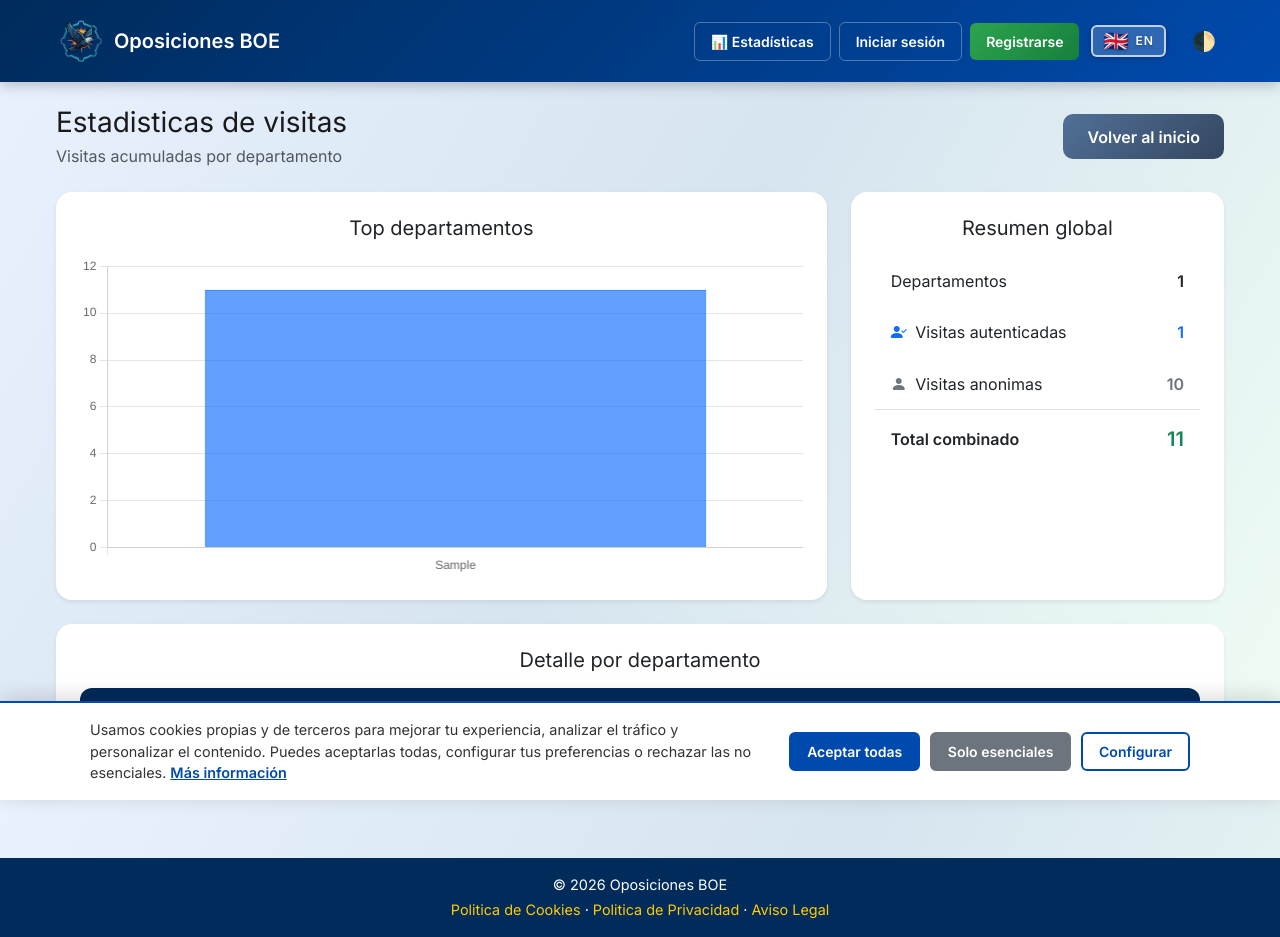
After one commit to Proyectos-de-practicas-de-ZaitecM26/ASubiela-Scraper, a Flask app: page /estadisticas in a window 1280 px wide. The commit adds this page. Run offline with Flask 3, Linux system fonts and the light colour scheme; tables that the repository leaves empty hold one stand-in row (values such as "Sample post").

Commit message:
feat: página de estadísticas con visitas autenticadas y anónimas

```diff
--- a/app/db.py
+++ b/app/db.py
@@ -80,6 +80,15 @@ def init_users_db():
     )
     db.execute(
         """
+        CREATE TABLE IF NOT EXISTS visitas_global (
+            oposicion_id INTEGER PRIMARY KEY,
+            total_visitas INTEGER NOT NULL DEFAULT 0,
+            fecha_ultima_visita TEXT NOT NULL
+        )
+    """
+    )
+    db.execute(
+        """
         CREATE TABLE IF NOT EXISTS favoritas (
             id INTEGER PRIMARY KEY AUTOINCREMENT,
             user_id INTEGER NOT NULL,
--- a/app/routes/main.py
+++ b/app/routes/main.py
@@ -279,23 +279,44 @@ def estadisticas():
     boe_db = get_boe_db()
     users_db = get_users_db()
 
-    visitas = users_db.execute(
+    visitas_user = users_db.execute(
         """
         SELECT oposicion_id, COUNT(id) AS total_visitas
         FROM visitas
         GROUP BY oposicion_id
         """
     ).fetchall()
+    visitas_global = users_db.execute(
+        """
+        SELECT oposicion_id, total_visitas
+        FROM visitas_global
+        """
+    ).fetchall()
 
-    if not visitas:
+    total_autenticadas = sum(v["total_visitas"] for v in visitas_user)
+    total_anonimas = sum(v["total_visitas"] for v in visitas_global)
+
+    visitas_por_oposicion = {}
+    for v in visitas_user:
+        visitas_por_oposicion[v["oposicion_id"]] = (
+            visitas_por_oposicion.get(v["oposicion_id"], 0) + v["total_visitas"]
+        )
+    for v in visitas_global:
+        visitas_por_oposicion[v["oposicion_id"]] = (
+            visitas_por_oposicion.get(v["oposicion_id"], 0) + v["total_visitas"]
+        )
+
+    if not visitas_por_oposicion:
         return render_template(
             "estadisticas.html",
             stats=[],
             labels=[],
             values=[],
+            total_autenticadas=0,
+            total_anonimas=0,
         )
 
-    opos_ids = [v["oposicion_id"] for v in visitas]
+    opos_ids = list(visitas_por_oposicion.keys())
     placeholders = ",".join("?" * len(opos_ids))
     opos_rows = boe_db.execute(
         f"SELECT id, departamento FROM oposiciones WHERE id IN ({placeholders})",
@@ -304,11 +325,11 @@ def estadisticas():
     dept_por_id = {row["id"]: row["departamento"] for row in opos_rows}
 
     agg = {}
-    for v in visitas:
-        dep = dept_por_id.get(v["oposicion_id"])
+    for oposicion_id, total_visitas in visitas_por_oposicion.items():
+        dep = dept_por_id.get(oposicion_id)
         if not dep:
             continue
-        agg[dep] = agg.get(dep, 0) + v["total_visitas"]
+        agg[dep] = agg.get(dep, 0) + total_visitas
 
     stats = [
         {"departamento": dep, "total_visitas": total}
@@ -317,7 +338,14 @@ def estadisticas():
     labels = [s["departamento"] for s in stats]
     values = [s["total_visitas"] for s in stats]
 
-    return render_template("estadisticas.html", stats=stats, labels=labels, values=values)
+    return render_template(
+        "estadisticas.html",
+        stats=stats,
+        labels=labels,
+        values=values,
+        total_autenticadas=total_autenticadas,
+        total_anonimas=total_anonimas,
+    )
 
 
 @main_bp.route("/politica-cookies")
--- a/templates/base.html
+++ b/templates/base.html
@@ -40,6 +40,9 @@ Define la estructura general de la aplicación:
 
         <div id="navbarContent" class="nav-collapse">
           <ul class="nav-list">
+            <li class="nav-item">
+              <a href="{{ url_for('main.estadisticas') }}" class="btn-login" data-i18n="nav.stats">📊 Estadísticas</a>
+            </li>
             {% if user.is_authenticated %}
             <li class="nav-item user-menu">
               <a class="user-link" href="#" id="userMenuDropdown" aria-haspopup="true" aria-expanded="false">
@@ -1033,6 +1036,7 @@ document.addEventListener("DOMContentLoaded", function () {
 
       const translations = {
         es: {
+          'nav.stats':             '📊 Estadísticas',
           'nav.vigentes':          '📚 Oposiciones vigentes',
           'nav.favoritas':         '⭐ Mis Favoritas',
           'nav.alertas':           '🔔 Alertas por correo',
@@ -1256,6 +1260,7 @@ document.addEventListener("DOMContentLoaded", function () {
           'cookie.save':           'Guardar preferencias',
         },
         en: {
+          'nav.stats':             '📊 Stats',
           'nav.vigentes':          '📚 Current vacancies',
           'nav.favoritas':         '⭐ My Favourites',
           'nav.alertas':           '🔔 Email alerts',
--- /dev/null
+++ b/templates/estadisticas.html
@@ -0,0 +1,132 @@
+{% extends "base.html" %}
+
+{% block content %}
+<div class="d-flex justify-content-between align-items-center mb-4 flex-wrap gap-2">
+  <div>
+    <h1 class="h3 mb-1">Estadisticas de visitas</h1>
+    <p class="text-muted mb-0">Visitas acumuladas por departamento</p>
+  </div>
+  <a href="{{ url_for('main.index') }}" class="btn btn-outline-secondary">Volver al inicio</a>
+</div>
+
+{% if not stats %}
+<div class="alert alert-info" role="alert">
+  Todavia no hay datos de visitas para mostrar.
+</div>
+{% else %}
+<div class="row g-4">
+  <div class="col-12 col-lg-8">
+    <div class="card shadow-sm h-100">
+      <div class="card-body">
+        <h2 class="h5 mb-3">Top departamentos</h2>
+        <div style="height: 320px; position: relative;">
+          <canvas id="statsChart" aria-label="Grafico de visitas por departamento" role="img"></canvas>
+        </div>
+      </div>
+    </div>
+  </div>
+
+  <div class="col-12 col-lg-4">
+    <div class="card shadow-sm h-100">
+      <div class="card-body">
+        <h2 class="h5 mb-3">Resumen global</h2>
+        <ul class="list-group list-group-flush">
+          <li class="list-group-item d-flex justify-content-between">
+            <span>Departamentos</span>
+            <strong>{{ stats|length }}</strong>
+          </li>
+          <li class="list-group-item d-flex justify-content-between align-items-center">
+            <span>
+              <i class="bi bi-person-check-fill text-primary me-1"></i>
+              Visitas autenticadas
+            </span>
+            <strong class="text-primary">{{ total_autenticadas }}</strong>
+          </li>
+          <li class="list-group-item d-flex justify-content-between align-items-center">
+            <span>
+              <i class="bi bi-person-fill text-secondary me-1"></i>
+              Visitas anonimas
+            </span>
+            <strong class="text-secondary">{{ total_anonimas }}</strong>
+          </li>
+          <li class="list-group-item d-flex justify-content-between align-items-center border-top">
+            <span class="fw-semibold">Total combinado</span>
+            <strong class="text-success fs-5">{{ total_autenticadas + total_anonimas }}</strong>
+          </li>
+        </ul>
+      </div>
+    </div>
+  </div>
+
+  <div class="col-12">
+    <div class="card shadow-sm">
+      <div class="card-body">
+        <h2 class="h5 mb-3">Detalle por departamento</h2>
+        <div class="table-responsive">
+          <table class="table table-striped table-hover align-middle mb-0">
+            <thead>
+              <tr>
+                <th scope="col">Departamento</th>
+                <th scope="col" class="text-end">Visitas</th>
+              </tr>
+            </thead>
+            <tbody>
+              {% for row in stats %}
+              <tr>
+                <td>{{ row.departamento }}</td>
+                <td class="text-end fw-semibold">{{ row.total_visitas }}</td>
+              </tr>
+              {% endfor %}
+            </tbody>
+          </table>
+        </div>
+      </div>
+    </div>
+  </div>
+</div>
+
+<script src="https://cdn.jsdelivr.net/npm/chart.js"></script>
+<script>
+  (function () {
+    const labels = {{ labels|tojson }};
+    const values = {{ values|tojson }};
+
+    const ctx = document.getElementById("statsChart");
+    if (!ctx || !labels.length) return;
+
+    new Chart(ctx, {
+      type: "bar",
+      data: {
+        labels: labels,
+        datasets: [{
+          label: "Visitas",
+          data: values,
+          borderWidth: 1,
+          backgroundColor: "rgba(13, 110, 253, 0.65)",
+          borderColor: "rgba(13, 110, 253, 1)"
+        }]
+      },
+      options: {
+        responsive: true,
+        maintainAspectRatio: false,
+        plugins: {
+          legend: {
+            display: false
+          }
+        },
+        scales: {
+          y: {
+            beginAtZero: true,
+            ticks: {
+              precision: 0
+            }
+          }
+        }
+      }
+    });
+
+    ctx.style.height = "100%";
+  })();
+</script>
+{% endif %}
+{% endblock %}
```
Also changed, not shown: app/routes/user.py (+23 -3 lines).
